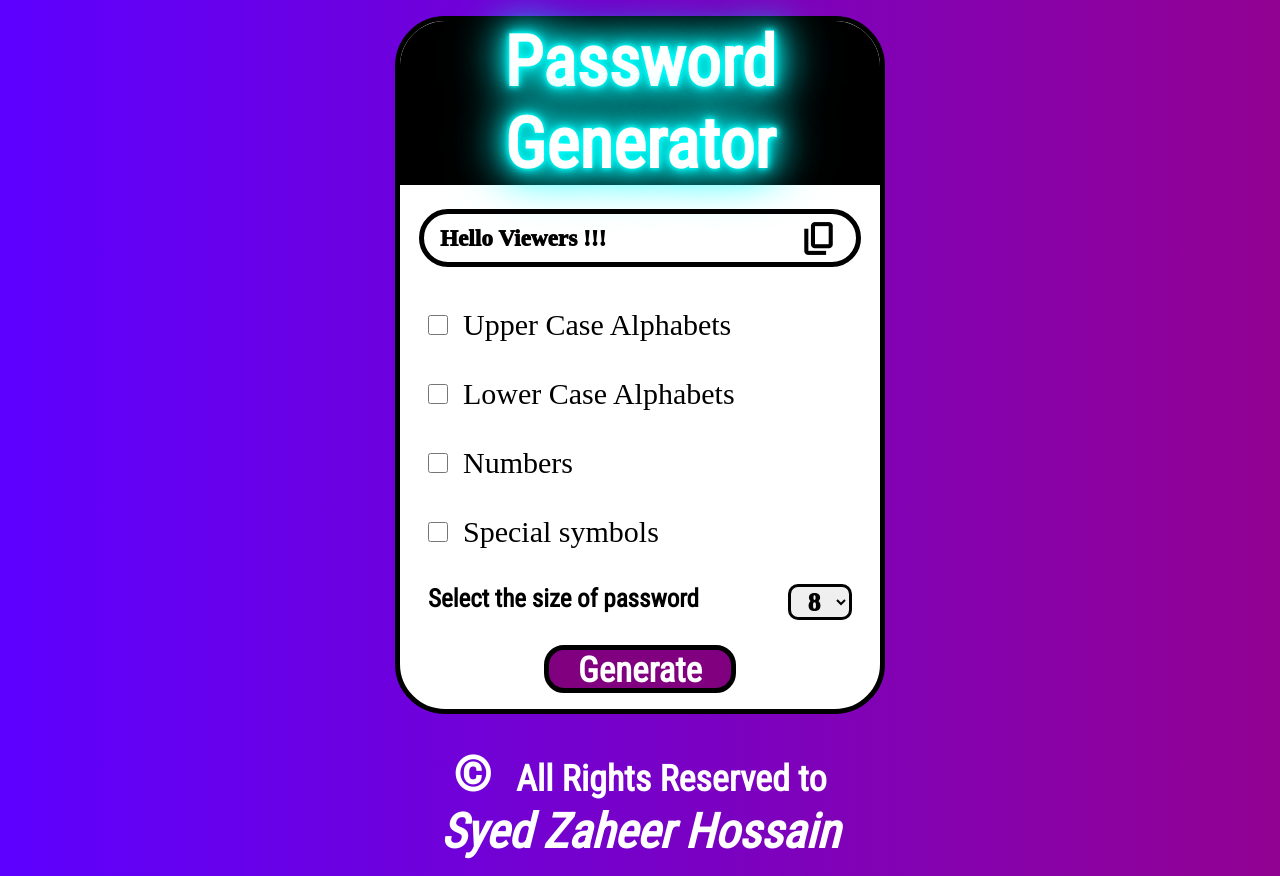
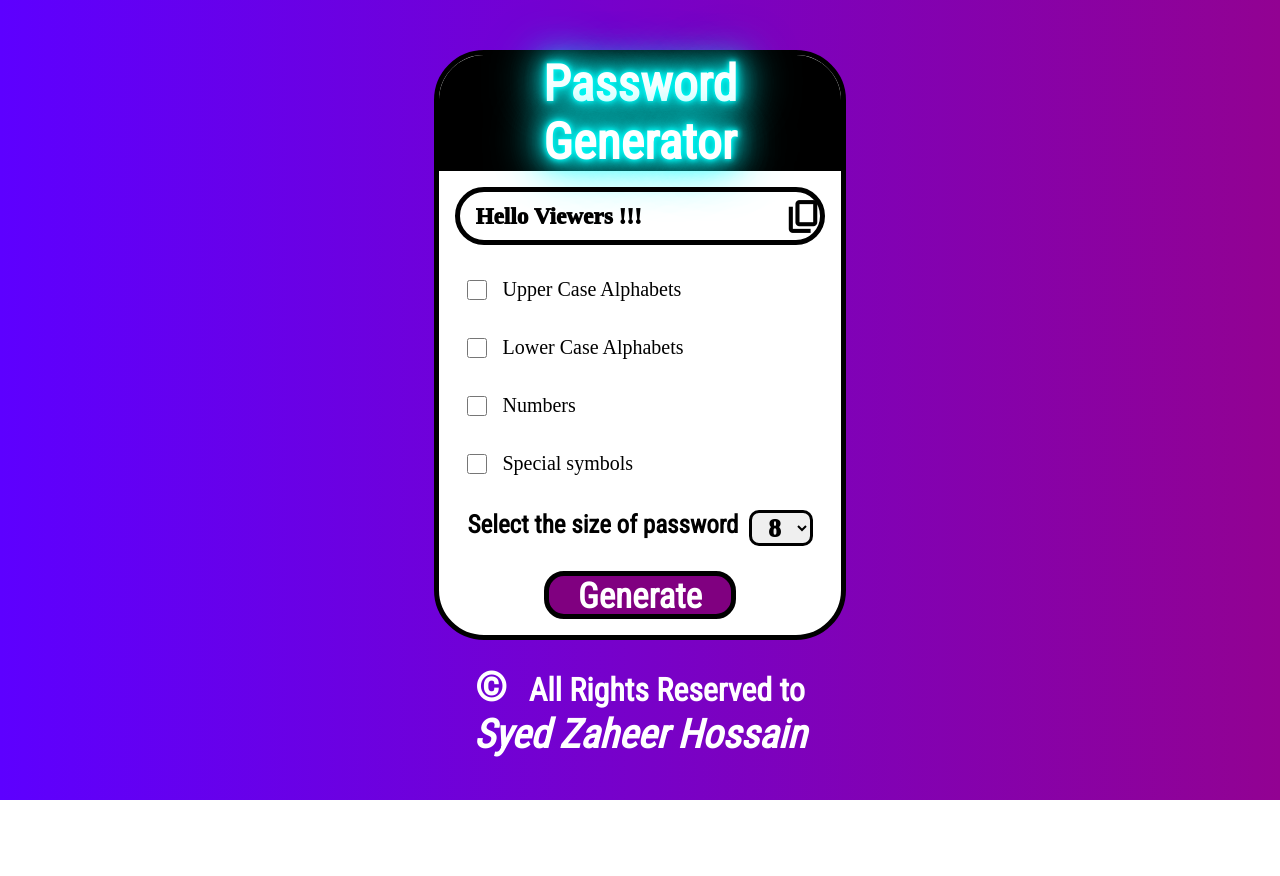
Before and after one commit to Syed-Zaheer-Hossain/Password-Generator, a plain HTML site: page index.html in a window 1280 px wide. After the commit the page ends 800 px from the top, so only its background shows below. Drawn offline with nearby package versions, Linux system fonts and the light colour scheme; a web font is replaced by a local one.

Commit message:
version 3.01
made copyright symbol positioning correct

```diff
--- a/index.html
+++ b/index.html
@@ -15,7 +15,7 @@
 <body>
     <div class="all">
         <div id="container">
-            <h1>Password Generator</h1>
+            <h1>Password<br>Generator</h1>
             <div id="output">
                 <input type="text" id="out" value="Hello Viewers !!!" readonly>
                 <button id="copy-button">
--- a/style.css
+++ b/style.css
@@ -74,7 +74,7 @@ body{
     border-radius: 50px;
     width:90%;
 
-    margin: 1.5rem auto 1rem auto;
+    margin: 1rem auto .5rem auto;
     z-index:2;
     min-height:3rem;
     /* overflow: visible;  */
@@ -160,7 +160,7 @@ option{
 h1{
     font-family: 'Roboto Condensed';
     text-align:center;
-    font-size: 70px;
+    font-size: 50px;
     margin-top:0;
     background-color: var(--black);
     color: var(--white);
@@ -175,7 +175,7 @@ h1{
 
 .label-text{
     font-family: Sofia sans;
-    font-size: 30px;
+    font-size: 20px;
     margin: 10px 15px;
 }
 
@@ -192,21 +192,21 @@ h1{
 }
 
 #copyright {
-    margin: 1rem;
+    margin: .5rem;
     text-align: center;
     color: var(--white);
     font-family: 'Roboto Condensed';
-    font-size: 2.25rem;
+    font-size: 2rem;
     font-weight: 1000;
 }
 
 #copyright i{
-    font-size: 3rem;
+    font-size: 2.5rem;
     text-decoration: none;
 }
 
 #copyright b{
-    font-size: 3rem;
+    font-size: 2.5rem;
     text-decoration: none;
 }
 
```
